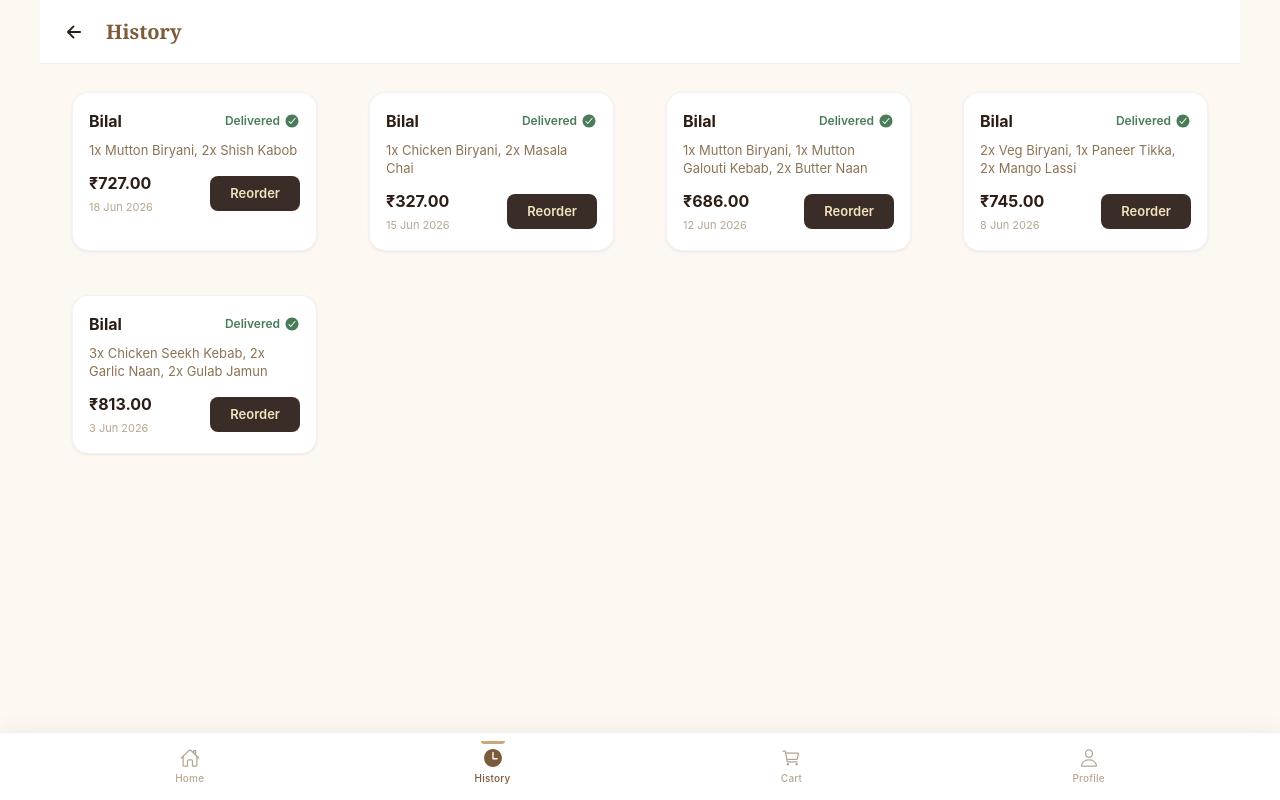
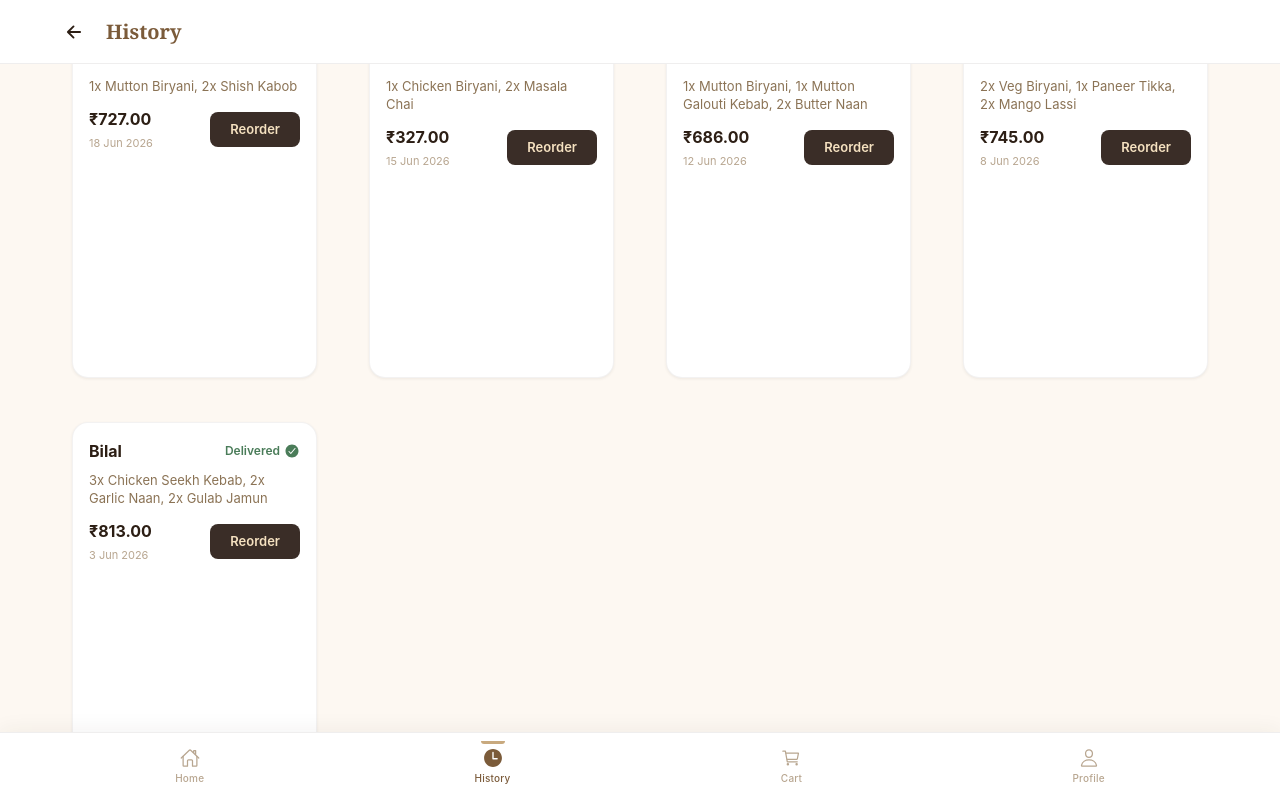
Before and after one commit to Drcodepro/Bilal_cafe_web, a React (Vite) app: page /history in a window 1280 px wide. Built offline with nearby package versions, Linux system fonts and the light colour scheme.

Commit message:
Revert History page header layout to original fixed header

```diff
--- a/src/pages/History.jsx
+++ b/src/pages/History.jsx
@@ -34,9 +34,8 @@ export default function History() {
 
   return (
     <>
-      <div className="page-content history-container">
       {/* Page Header */}
-        <div className="page-header-inline">
+      <div className="page-header">
         <button
           className="page-header__back"
           onClick={() => navigate(-1)}
@@ -48,12 +47,11 @@ export default function History() {
         <h1 className="page-header__title">History</h1>
       </div>
 
+      <div className="page-content history-page">
         {orders.length > 0 ? (
-          <div className="history-page">
-            {orders.map((order, index) => (
+          orders.map((order, index) => (
             <OrderCard key={order.id} order={order} index={index} />
-            ))}
-          </div>
+          ))
         ) : (
           <motion.div
             className="empty-state"
```
Lines whose indentation alone changed are shown as unchanged.
